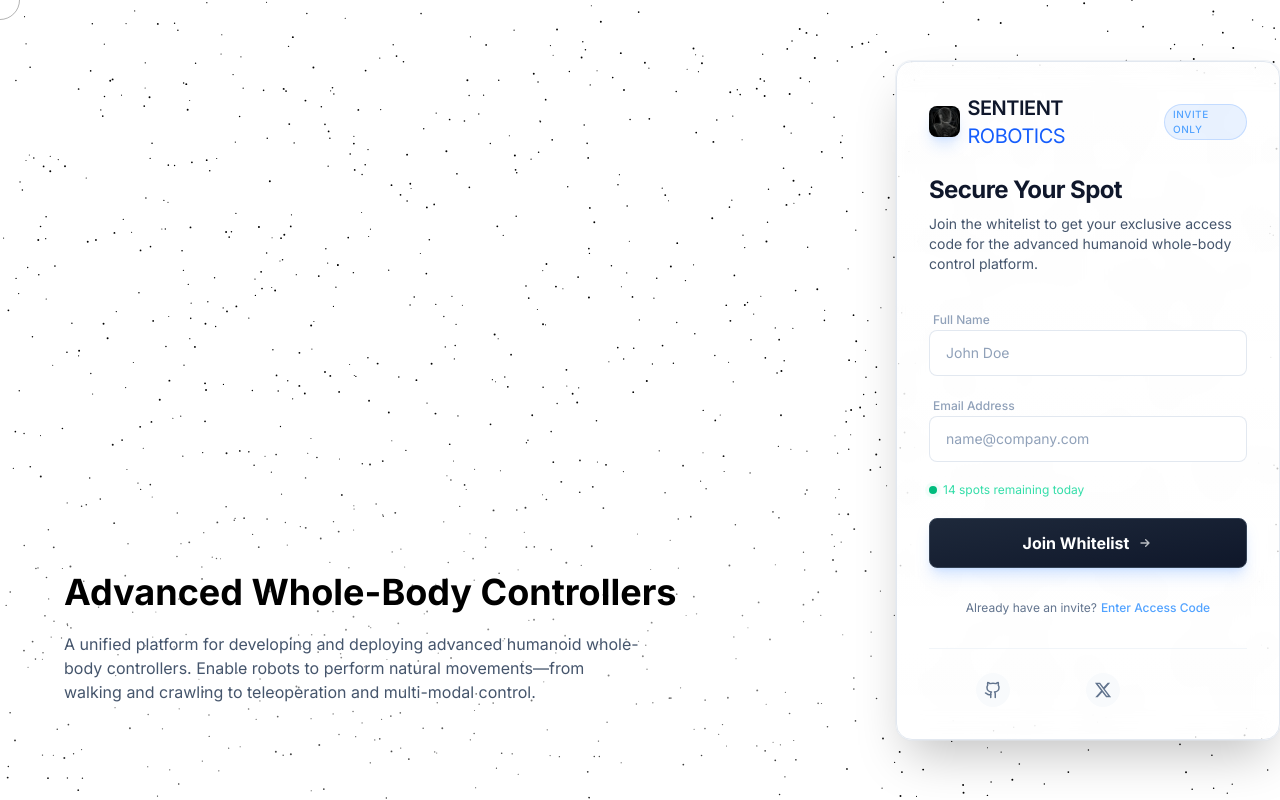
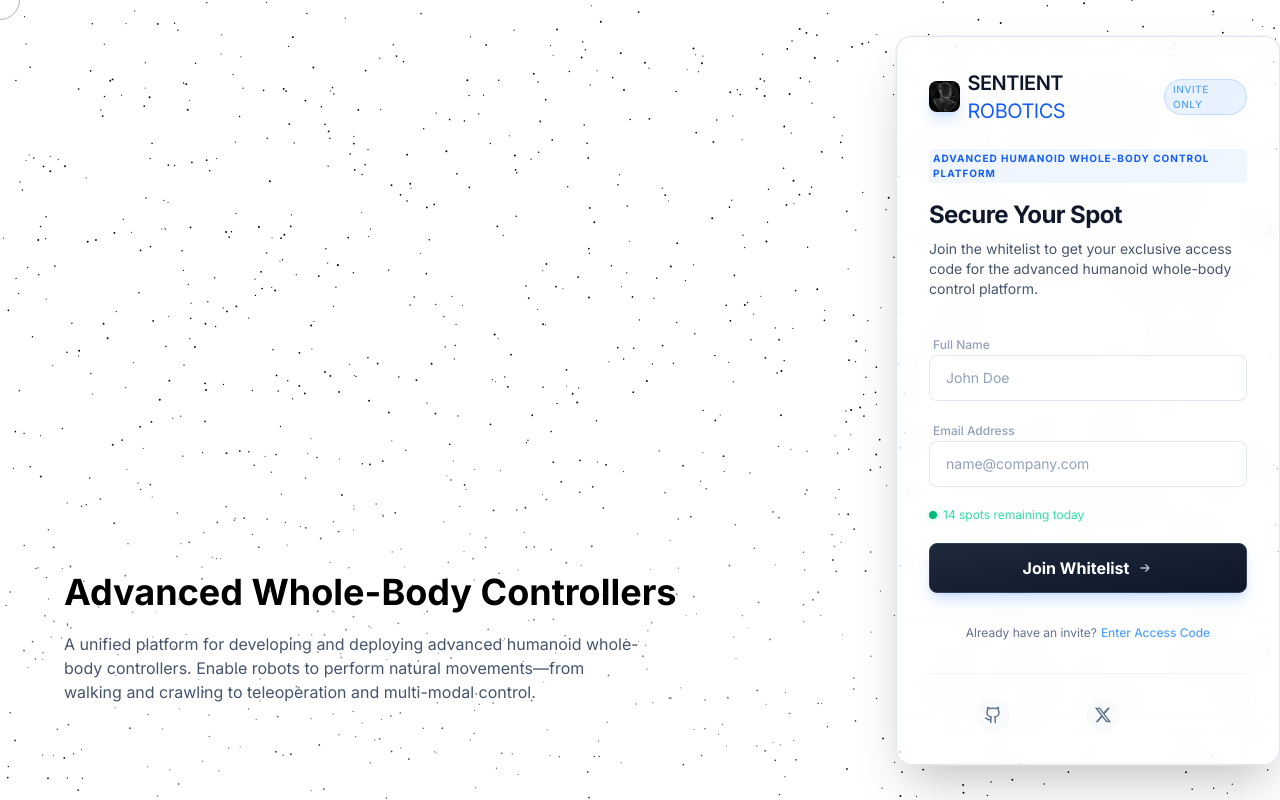
Before and after one commit to urtaste909/Axiom-Robotics, a Next.js app: page / in a window 1280 px wide. Built offline with nearby package versions, Linux system fonts and the light colour scheme.

Commit message:
feat: add advanced humanoid whole-body control platform tagline

```diff
--- a/app/layout.tsx
+++ b/app/layout.tsx
@@ -6,7 +6,7 @@
 
 export const metadata: Metadata = {
   title: "SENTIENT ROBOTICS",
-  description: "Modern OS for Generalist Robotics",
+  description: "Advanced Humanoid Whole-Body Control Platform",
 };
 
 export default function RootLayout({
--- a/app/page.tsx
+++ b/app/page.tsx
@@ -124,6 +124,9 @@
                   Invite Only
                 </span>
               </div>
+              <p className="text-[10px] text-blue-600 font-bold uppercase tracking-widest px-1 py-0.5 rounded bg-blue-50 w-fit mb-4">
+                Advanced Humanoid Whole-Body Control Platform
+              </p>
 
               <h2 className="text-2xl font-bold text-slate-900 tracking-tight">Secure Your Spot</h2>
               <p className="text-sm text-slate-600">Join the whitelist to get your exclusive access code for the advanced humanoid whole-body control platform.</p>
```
